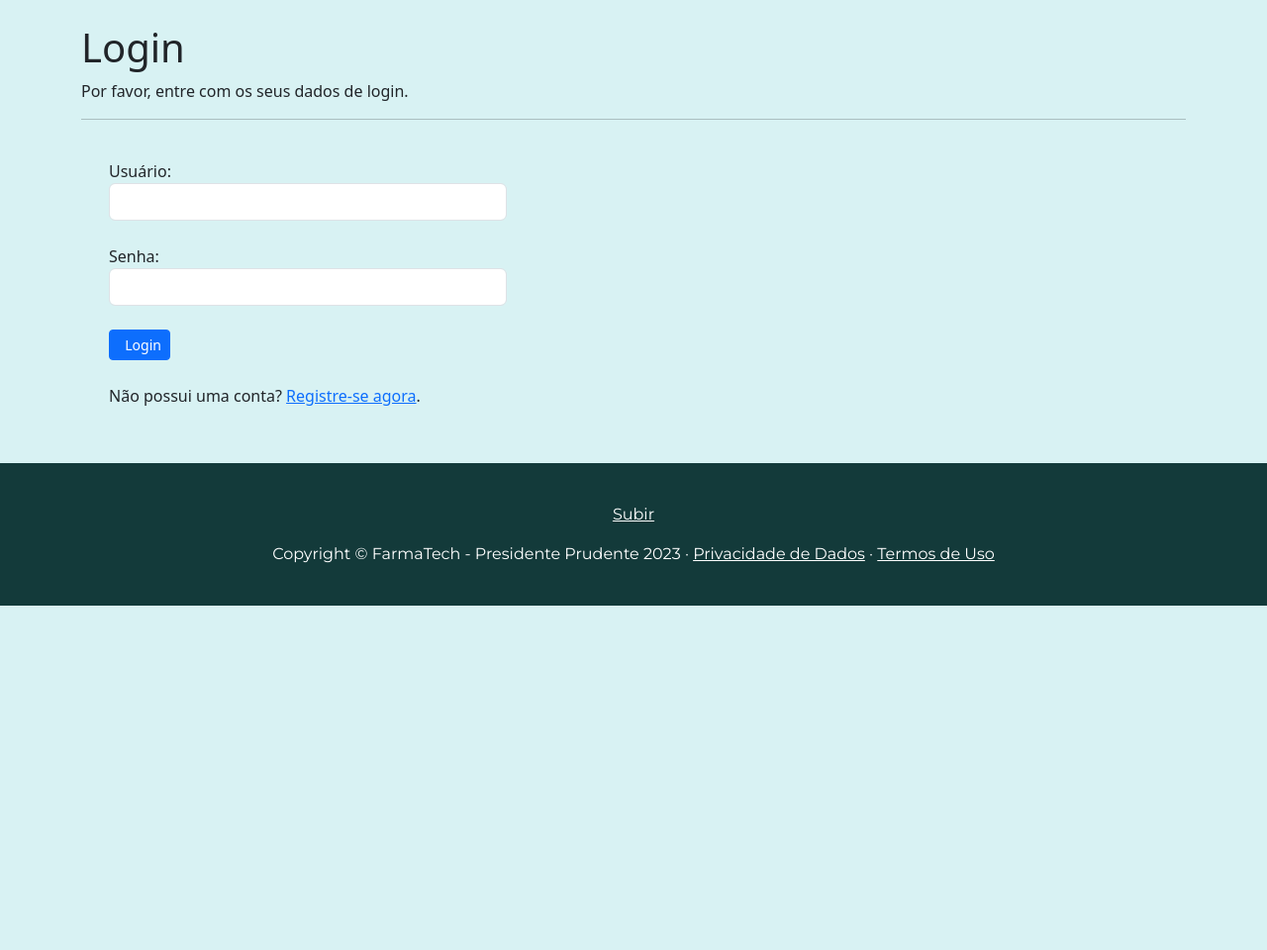
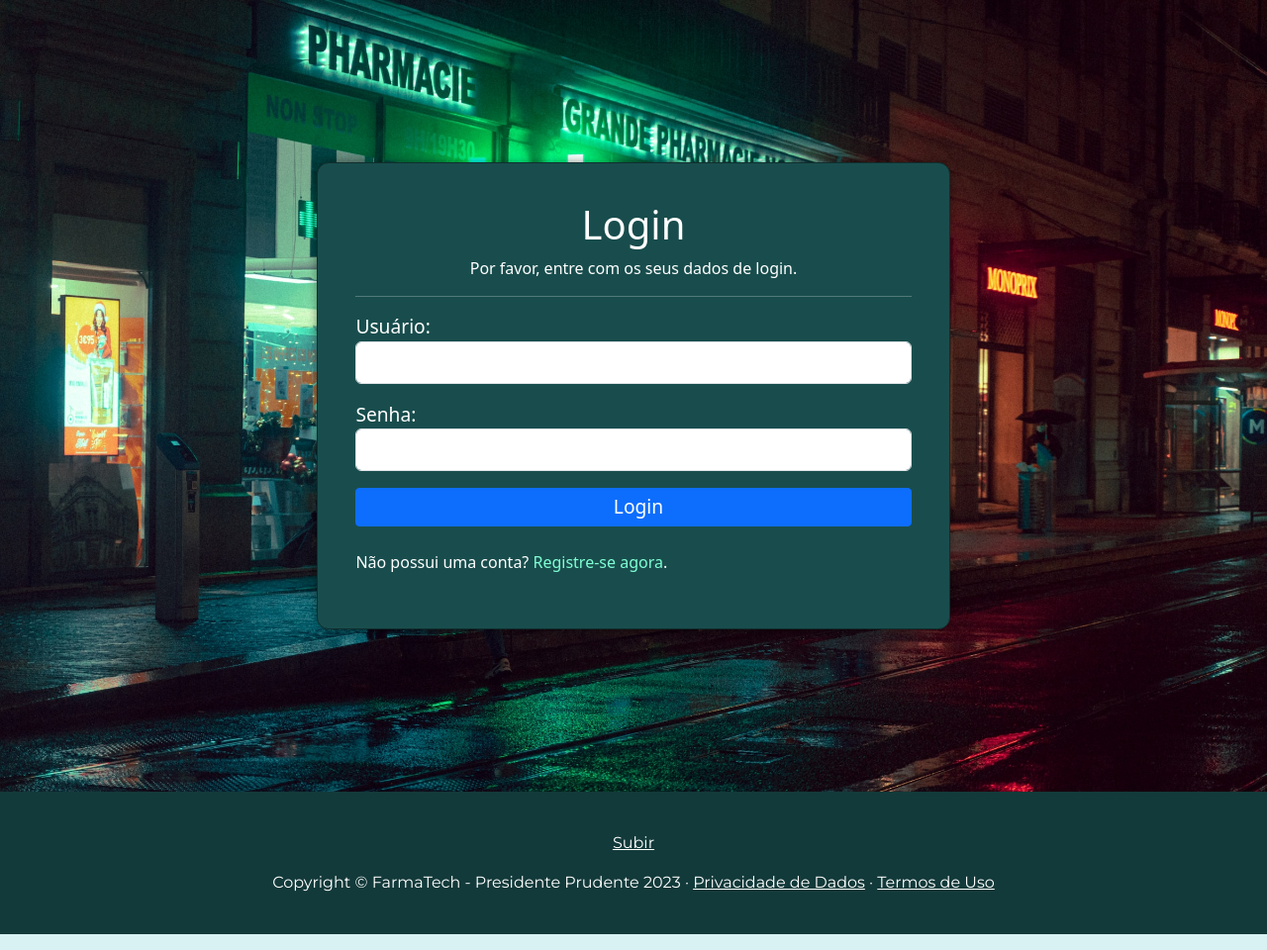
Before and after one commit to Victor-Silva0/Farmacia, a PHP site: page /login in a window 1280 px wide. Shown: the part 61-1021 px from the top of the page at 99% size. Before the commit the page ends 673 px from the top, so only its background shows below. Run offline with PHP 8.4, Linux system fonts and the light colour scheme; some libraries are stand-ins or nearby versions.

Commit message:
Add files via upload

```diff
--- a/farmacia/App/Views/layouts/footer.php
+++ b/farmacia/App/Views/layouts/footer.php
@@ -1,4 +1,4 @@
-<p>&nbsp;</p>
+
 <footer class="text-center text-white" style="background-color: #133a3a; font-family: 'Montserrat', sans-serif;" >
     <p>&nbsp;</p>
     <p><a class="text-white" href="#">Subir</a></p>
--- a/farmacia/App/Views/layouts/menu.php
+++ b/farmacia/App/Views/layouts/menu.php
@@ -51,4 +51,3 @@
         </div>
     </div>
 </nav>
-<br>
--- a/farmacia/App/Views/login/index.php
+++ b/farmacia/App/Views/login/index.php
@@ -1,44 +1,62 @@
-<div class="container">
-    <h1>Login</h1>
-    <p>Por favor, entre com os seus dados de login.</p>
-    <hr />
-    <div class="row">
-        <div class="col-md-9" style="padding-left: 40px;">
-            <br />
-            <?php if($Sessao::retornaMensagem()){ ?>
+<link href="http://<?php echo APP_HOST; ?>/public/css/style_login.css" rel="stylesheet">
+<style>
+    .all {
+    background-image: url("http://<?php echo APP_HOST; ?>/public/images/img.jpg");
+}
+</style>
+    <div class="all">
+        <div class="container-sm">
+            <h1>Login</h1>
+            <p>Por favor, entre com os seus dados de login.</p>
+            <hr />
+
+            <?php if ($Sessao::retornaMensagem()) { ?>
                 <div class="alert alert-warning" role="alert">
-                    <a href="" class="close link-secondary" data-dismiss="alert" aria-label="close"><svg xmlns="http://www.w3.org/2000/svg" width="16" height="16" fill="currentColor" class="bi bi-x-circle" viewBox="0 0 16 16"><path d="M8 15A7 7 0 1 1 8 1a7 7 0 0 1 0 14zm0 1A8 8 0 1 0 8 0a8 8 0 0 0 0 16z"/><path d="M4.646 4.646a.5.5 0 0 1 .708 0L8 7.293l2.646-2.647a.5.5 0 0 1 .708.708L8.707 8l2.647 2.646a.5.5 0 0 1-.708.708L8 8.707l-2.646 2.647a.5.5 0 0 1-.708-.708L7.293 8 4.646 5.354a.5.5 0 0 1 0-.708z"/></svg></a>
+                    <a href="" class="close link-secondary" data-dismiss="alert" aria-label="close">
+                        <svg xmlns="http://www.w3.org/2000/svg" width="16" height="16" fill="currentColor" class="bi bi-x-circle" viewBox="0 0 16 16">
+                            <path d="M8 15A7 7 0 1 1 8 1a7 7 0 0 1 0 14zm0 1A8 8 0 1 0 8 0a8 8 0 0 0 0 16z" />
+                            <path d="M4.646 4.646a.5.5 0 0 1 .708 0L8 7.293l2.646-2.647a.5.5 0 0 1 .708.708L8.707 8l2.647 2.646a.5.5 0 0 1-.708.708L8 8.707l-2.646 2.647a.5.5 0 0 1-.708-.708L7.293 8 4.646 5.354a.5.5 0 0 1 0-.708z" />
+                        </svg>
+                    </a>
                     <?= $Sessao::retornaMensagem() ?>
                     <br>
                 </div>
             <?php } ?>
-            <?php if($Sessao::retornaErro()){ ?>
+
+            <?php if ($Sessao::retornaErro()) { ?>
                 <div class="alert alert-warning" role="alert">
-                <a href="" class="close link-secondary" data-dismiss="alert" aria-label="close"><svg xmlns="http://www.w3.org/2000/svg" width="16" height="16" fill="currentColor" class="bi bi-x-circle" viewBox="0 0 16 16"><path d="M8 15A7 7 0 1 1 8 1a7 7 0 0 1 0 14zm0 1A8 8 0 1 0 8 0a8 8 0 0 0 0 16z"/><path d="M4.646 4.646a.5.5 0 0 1 .708 0L8 7.293l2.646-2.647a.5.5 0 0 1 .708.708L8.707 8l2.647 2.646a.5.5 0 0 1-.708.708L8 8.707l-2.646 2.647a.5.5 0 0 1-.708-.708L7.293 8 4.646 5.354a.5.5 0 0 1 0-.708z"/></svg></a>
-                    <?php foreach($Sessao::retornaErro() as $key => $mensagem) { echo $mensagem . "<br />"; } ?>
+                    <a href="" class a="close link-secondary" data-dismiss="alert" aria-label="close">
+                        <svg xmlns="http://www.w3.org/2000/svg" width="16" height="16" fill="currentColor" class="bi bi-x-circle" viewBox="0 0 16 16">
+                            <path d="M8 15A7 7 0 1 1 8 1a7 7 0 0 1 0 14zm0 1A8 8 0 1 0 8 0a8 8 0 0 0 0 16z" />
+                            <path d="M4.646 4.646a.5.5 0 0 1 .708 0L8 7.293l2.646-2.647a.5.5 0 0 1 .708.708L8.707 8l2.647 2.646a.5.5 0 0 1-.708.708L8 8.707l-2.646 2.647a.5.5 0 0 1-.708-.708L7.293 8 4.646 5.354a.5.5 0 0 1 0-.708z" />
+                        </svg>
+                    </a>
+                    <?php foreach ($Sessao::retornaErro() as $key => $mensagem) {
+                        echo $mensagem . "<br />";
+                    } ?>
                 </div>
             <?php } ?>
-            <div class="table-responsive col-md-6">
+
+            <div class="table-responsive">
                 <form action="http://<?php echo APP_HOST; ?>/login/autentica" method="post" id="form_cadastro">
                     <div class="form-group">
-                        <label for="username">Usuário:</label>
-                        <input type="text" class="form-control" name="username" value="" required>
+                        <label for="nomeusuario">Usuário:</label>
+                        <input type="text" class="form-control" name="nomeusuario" value="" required>
                     </div>
-                    <br />
                     <div class="form-group">
                         <label for="password">Senha:</label>
-                        <input type="password" class="form-control" name="password" value="" required>
+                        <input type="password" class="form-control" name="senha" value="" required>
                     </div>
-                    <br />
                     <div class="form-group">
-                        <button type="submit" class="btn btn-primary btn-sm"><span class="glyphicon glyphicon-log-in" aria-hidden="true"></span>&nbsp;&nbsp;Login </button>
-                        <br /><br />
+                        <button type="submit" class="btn btn-primary btn-sm">
+                            <span class="glyphicon glyphicon-log-in" aria-hidden="true"></span>&nbsp;&nbsp;Login
+                        </button>
+                        <br><br>
                         <p>Não possui uma conta? <a href="http://<?php echo APP_HOST; ?>/login/register">Registre-se agora</a>.</p>
                     </div>
                 </form>
             </div>
-            <div class="table-responsive col-md-6"></div>
         </div>
-        <div class="col-md-3"></div>
     </div>
-</div>
+</body>
+</html>
--- a/farmacia/public/css/style.css
+++ b/farmacia/public/css/style.css
@@ -7,3 +7,7 @@
 body {
     background-color: #d8f2f3;
 }
+
+nav {
+    margin-bottom: 20px;
+}
--- /dev/null
+++ b/farmacia/public/css/style_login.css
@@ -0,0 +1,63 @@
+.all {
+    background-size: cover;
+    background-position: center top;
+    display: flex;
+    justify-content: center;
+    align-items: center;
+    min-height: 100vh;
+    margin-top: -20px;
+}
+
+.container-sm {
+    text-align: center;
+    background-color: #194D4D;
+    color: white;
+    border: 1px solid #102e2e;
+    box-shadow: 0px 0px 10px rgba(0, 0, 0, 0.438);
+    border-radius: 12px;
+    padding: 3%;
+    max-width: 80%;
+    margin: 0 auto;
+}
+
+.form-group {
+    margin-bottom: 3%;
+    text-align: left;
+}
+
+.form-group input {
+    width: 100%;
+    font-size: 1.2em;
+}
+
+.form-group label {
+    width: 100%;
+    font-size: 1.2em;
+}
+
+.form-group button {
+    width: 100%;
+    font-size: 1.2em;
+}
+
+.form-group a {
+    text-decoration: none;
+    color: aquamarine;
+}
+
+.form-group a:hover{
+    text-decoration: underline;
+    color: aquamarine;
+}
+
+@media (max-width: 800px) {
+    .container-sm {
+        max-width: 90%;
+    }
+}
+
+@media (min-width: 1200px) and (max-width: 2200px) {
+    .container-sm {
+        max-width: 50%; /* Limit the max width to 50% of the viewport width */
+    }
+}
```
Also changed, not shown: farmacia/public/images/img.jpg (added), farmacia/public/images/img0.jpg (added), farmacia/public/images/img1.jpg (added).
